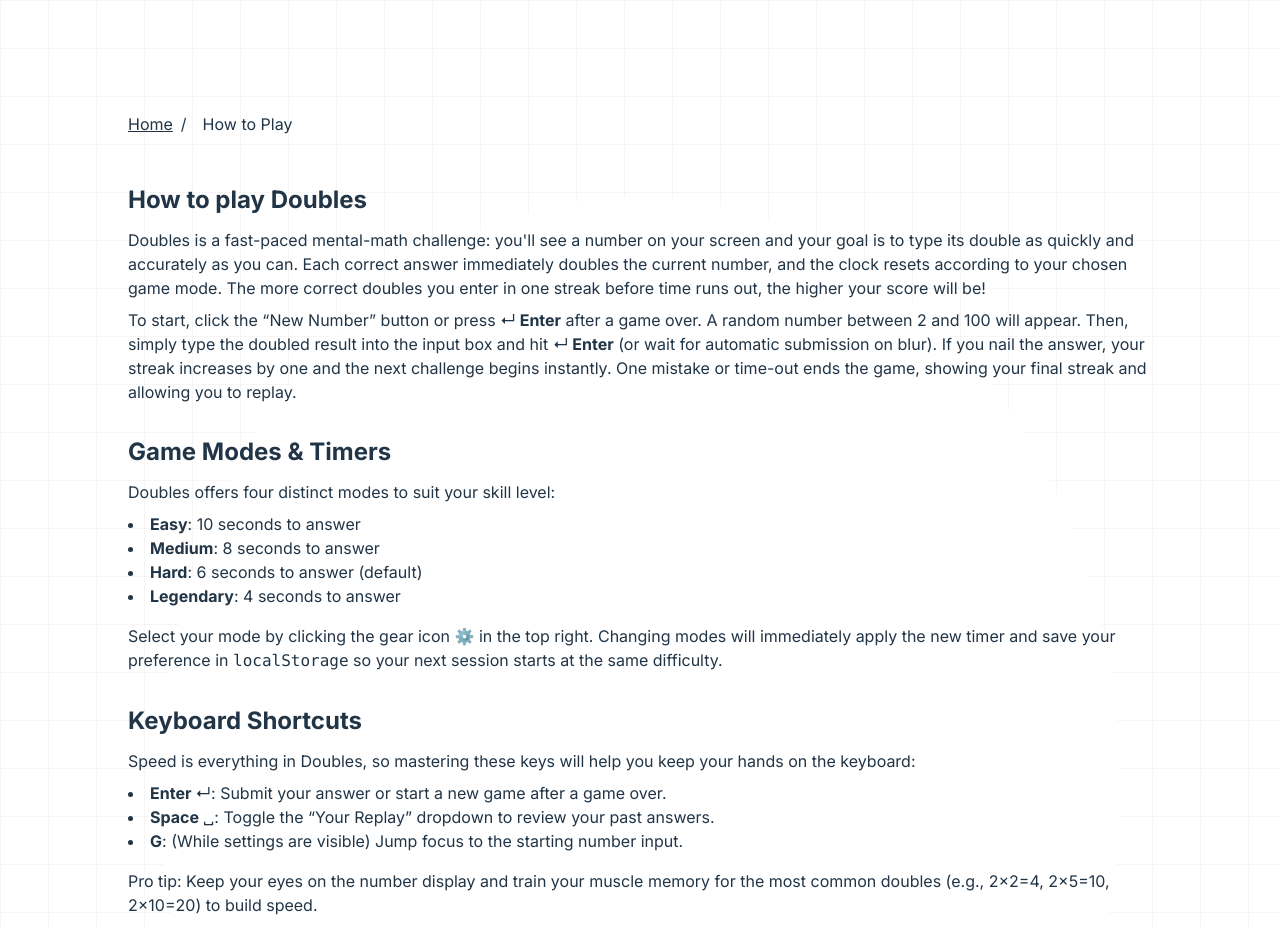
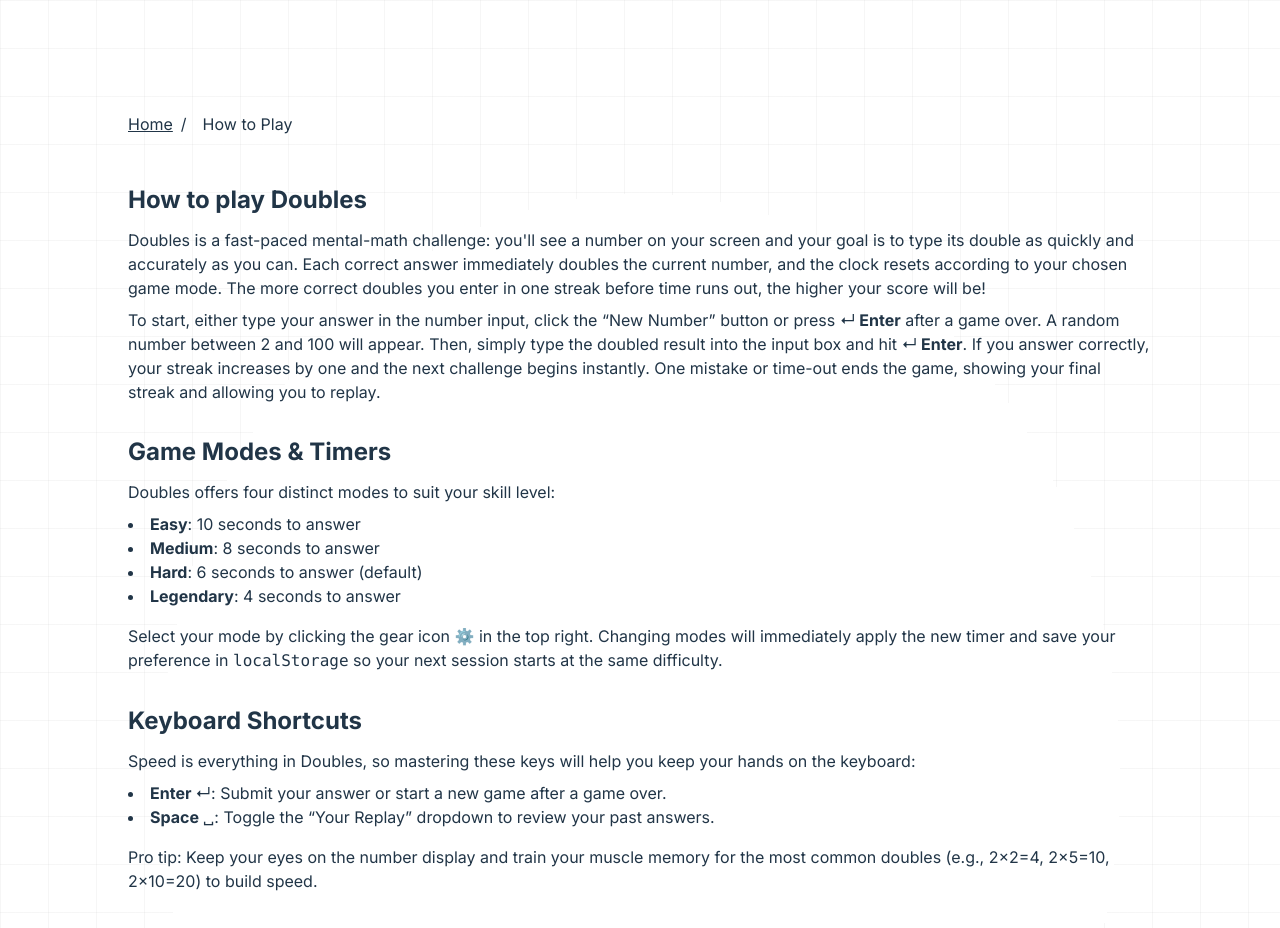
Before and after one commit to patriciosebastian/doubles, a React (Vite) app: page /how-to-play in a window 1280 px wide. Shown: the top 928 px of the page. Built offline with nearby package versions, Linux system fonts and the light colour scheme.

Commit message:
corrected two sections in how to play page

```diff
--- a/src/pages/HowToPlay.jsx
+++ b/src/pages/HowToPlay.jsx
@@ -19,7 +19,7 @@ export default function HowToPlay() {
           Doubles is a fast-paced mental-math challenge: you&apos;ll see a number on your screen and your goal is to type its double as quickly and accurately as you can. Each correct answer immediately doubles the current number, and the clock resets according to your chosen game mode. The more correct doubles you enter in one streak before time runs out, the higher your score will be!
         </p>
         <p>
-          To start, click the “New Number” button or press <strong>↵ Enter</strong> after a game over. A random number between 2 and 100 will appear. Then, simply type the doubled result into the input box and hit <strong>↵ Enter</strong> (or wait for automatic submission on blur). If you nail the answer, your streak increases by one and the next challenge begins instantly. One mistake or time-out ends the game, showing your final streak and allowing you to replay.
+          To start, either type your answer in the number input, click the “New Number” button or press <strong>↵ Enter</strong> after a game over. A random number between 2 and 100 will appear. Then, simply type the doubled result into the input box and hit <strong>↵ Enter</strong>. If you answer correctly, your streak increases by one and the next challenge begins instantly. One mistake or time-out ends the game, showing your final streak and allowing you to replay.
         </p>
       </section>
 
@@ -45,7 +45,6 @@ export default function HowToPlay() {
         <ul className="list-inside list-disc mb-4">
           <li><strong>Enter ↵</strong>: Submit your answer or start a new game after a game over.</li>
           <li><strong>Space ␣</strong>: Toggle the “Your Replay” dropdown to review your past answers.</li>
-          <li><strong>G</strong>: (While settings are visible) Jump focus to the starting number input.</li>
         </ul>
         <p>
           Pro tip: Keep your eyes on the number display and train your muscle memory for the most common doubles (e.g., 2x2=4, 2x5=10, 2x10=20) to build speed.
```
